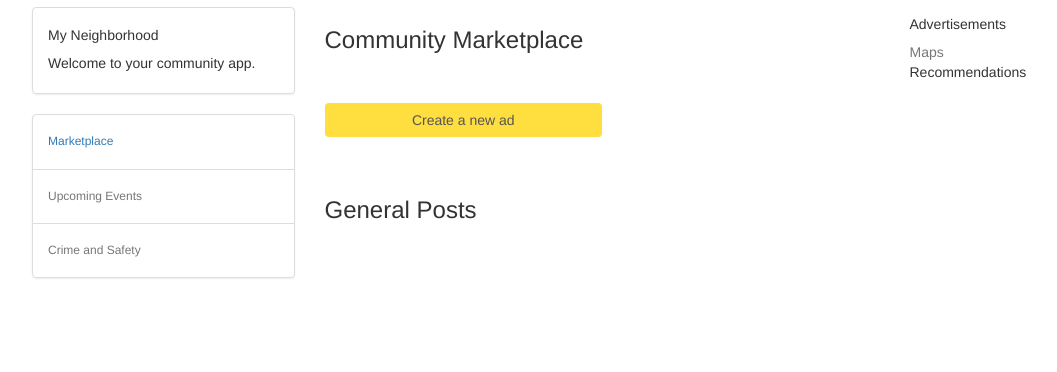
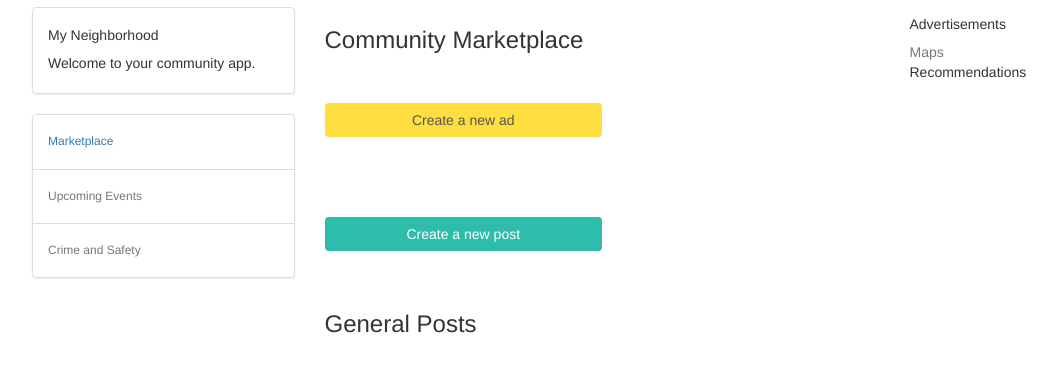
Before and after one commit to tuyennguyen99/prj2-azure-func-web, a Flask app: page / in a window 1280 px wide. Shown: the part 135-507 px from the top of the page, without its empty margins (38-1095 px from the left). Run offline with Flask 2, Linux system fonts and the light colour scheme; data that the repository does not hold is empty; some libraries are stand-ins or nearby versions; some web fonts are replaced.

Commit message:
Change setting

```diff
--- a/app.py
+++ b/app.py
@@ -5,8 +5,8 @@ from flask_bootstrap import Bootstrap
 import settings
 import requests
 import json
+from flask import make_response
 from feedgen.feed import FeedGenerator
-from flask import make_response
 from urllib.parse import urljoin
 from werkzeug.contrib.atom import AtomFeed
 
@@ -70,6 +70,57 @@ def home():
     posts = response2.json()
     return render_template("index.html", ads=ads, posts=posts)
 
+@app.route('/post/add', methods=['GET'])
+def add_post_view():
+    return render_template("new_post.html")
+
+@app.route('/post/new', methods=['POST'])
+def add_post_request():
+    # Get item from the POST body
+    req_data = {
+        'title': request.form['title'],
+        'city': request.form['city'],
+        'description': request.form['description'],
+        'imgUrl': request.form['imgUrl'],
+    }
+    response = requests.post(settings.API_URL + '/createPost', json=req_data)
+    return redirect(url_for('home'))
+
+@app.route('/post/view/<id>', methods=['GET'])
+def view_post_view(id):
+    response = requests.get(settings.API_URL + '/getPost?id=' + id)
+    post = response.json()
+    return render_template("view_post.html", post=post)
+
+@app.route('/post/edit/<id>', methods=['GET'])
+def edit_post_view(id):
+    response = requests.get(settings.API_URL + '/getPost?id=' + id)
+    post = response.json()
+    return render_template("edit_post.html", post=post)
+
+@app.route('/post/update/<id>', methods=['POST'])
+def update_post_request(id):
+    # Get item from the POST body
+    req_data = {
+        'title': request.form['title'],
+        'city': request.form['city'],
+        'description': request.form['description'],
+        'imgUrl': request.form['imgUrl'],
+    }
+    response = requests.put(settings.API_URL + '/updatePost?id=' + id, json=req_data)
+    return redirect(url_for('home'))
+
+@app.route('/post/delete/<id>', methods=['GET'])
+def delete_post_view(id):
+    response = requests.get(settings.API_URL + '/getPost?id=' + id)
+    post = response.json()
+    return render_template("delete_post.html", post=post)
+
+@app.route('/post/delete/<id>', methods=['POST'])
+def delete_post_request(id):
+    response = requests.delete(settings.API_URL + '/deletePost?id=' + id)
+    if response.status_code == 200:
+        return redirect(url_for('home'))
 
 @app.route('/ad/add', methods=['GET'])
 def add_ad_view():
@@ -106,7 +157,7 @@ def add_ad_request():
         'imgUrl': request.form['imgUrl'],
         'price': request.form['price']
     }
-    response = requests.post(settings.API_URL + '/createAdvertisement', json=json.dumps(req_data))
+    response = requests.post(settings.API_URL + '/createAdvertisement', json=req_data)
     return redirect(url_for('home'))
 
 @app.route('/ad/update/<id>', methods=['POST'])
@@ -120,7 +171,7 @@ def update_ad_request(id):
         'imgUrl': request.form['imgUrl'],
         'price': request.form['price']
     }
-    response = requests.put(settings.API_URL + '/updateAdvertisement?id=' + id, json=json.dumps(req_data))
+    response = requests.put(settings.API_URL + '/updateAdvertisement?id=' + id, json=req_data)
     return redirect(url_for('home'))
 
 @app.route('/ad/delete/<id>', methods=['POST'])
--- a/requirements.txt
+++ b/requirements.txt
@@ -13,3 +13,4 @@ requests==2.23.0
 urllib3==1.25.9
 visitor==0.1.3
 Werkzeug==0.16.1
+feedgen
--- a/settings.py
+++ b/settings.py
@@ -1,6 +1,6 @@
 #--------- Flask settings
 SERVER_HOST = '0.0.0.0' # Update this for the appropriate front-end website when up
-SERVER_PORT = 5000
+SERVER_PORT = 5555
 FLASK_DEBUG = True # Do not use debug mode in prod
 
 # Flask-Restplus settings
@@ -16,4 +16,4 @@ API_VERSION = 'v1'
 #API_URL = " https://neighborlyapi.azurewebsites.net/api/"
 
 # for local host if Azure functions served locally
-API_URL = "http://localhost:7071/api"
+API_URL = "https://prj2-func02.azurewebsites.net/api"
--- a/static/css/main.css
+++ b/static/css/main.css
@@ -40,6 +40,14 @@ button.btn.btn-primary {
     width: 50%;
 }
 
+#add-post-button, .btn-neighborly-post {
+    background: #2FBDAB;
+    background-color: #2FBDAB;
+    color: #fff;
+    margin: 4rem 0;
+    width: 50%;
+}
+
 .panel {
     border: 0px solid #fff;
 }
--- a/templates/edit_ad.html
+++ b/templates/edit_ad.html
@@ -4,7 +4,7 @@
     <div class="container">
         <div>
             <h2>Edit advertisement </h2>
-            <form action="/ad/update/{{ ad._id['$oid'] }}" method="post">
+            <form action="/ad/update/{{ ad._id['$oid'] }}" method="POST">
                 <div class="form-group">
                     <label for="add-name">Title</label>
                     <input class="form-control" id="add-name" name="title" value="{{ ad.title }}" required/>
--- a/templates/index.html
+++ b/templates/index.html
@@ -44,14 +44,19 @@
                     </div>
                  </div><!-- end panel  -->
                 {% endfor %}
+                <div class="mx-auto add-div"><a id="add-post-button" class="btn btn-neighborly-post" href="/post/add">Create a new post </a></div>
                 <h3 class="ml-2"> General Posts </h3>
                 {% for p in posts %}
                 <div class="panel">
                     <div class="panel-body panel-neighborly">
-                        <div class="panel-title">{{p.title}}</div>
+                        <div class="panel-title"> <a href="/post/view/{{ p._id['$oid'] }}">{{p.title}}</a></div>
                         <p class="text-muted"> {{ p.description }}</p>
                         <p><img class="img-small" width="200" src={{p.imgUrl}}></p>
                     </div><!-- end card-body -->
+                    <div class="panel-footer">
+                        <a class="btn btn-warning btn-xs" href="post/edit/{{ p._id['$oid'] }}">Update</a>
+                        <a class="btn btn-danger btn-xs" href="post/delete/{{ p._id['$oid'] }}">Delete</a>
+                    </div>
                  </div><!-- end card -->
                 {% endfor %}
 
```
Also changed, not shown: templates/delete_post.html (added, +14 -0 lines), templates/edit_post.html (added, +29 -0 lines), templates/new_post.html (renamed from templates/new_ad.html, +3 -11 lines), templates/view_post.html (added, +19 -0 lines).
